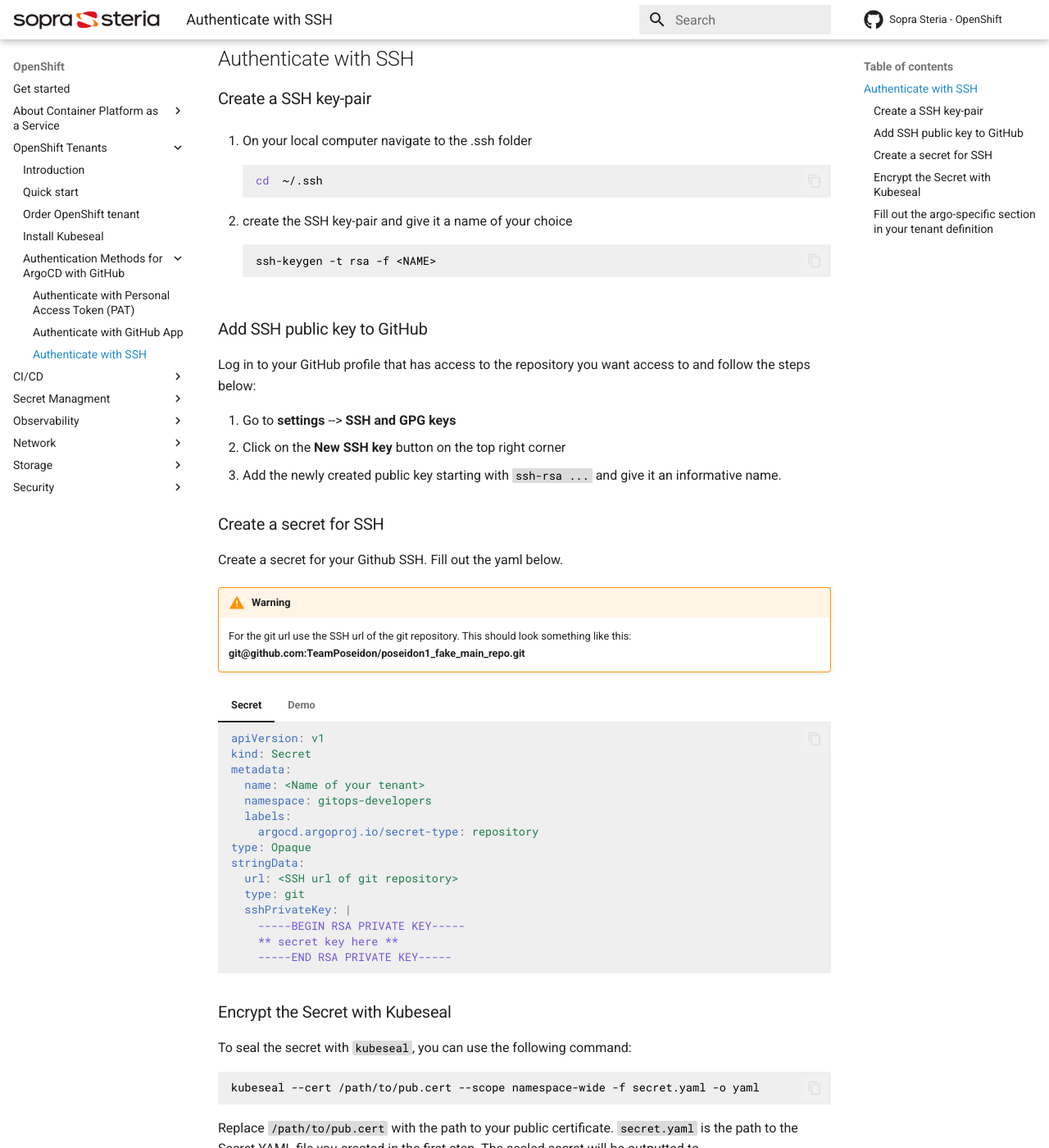
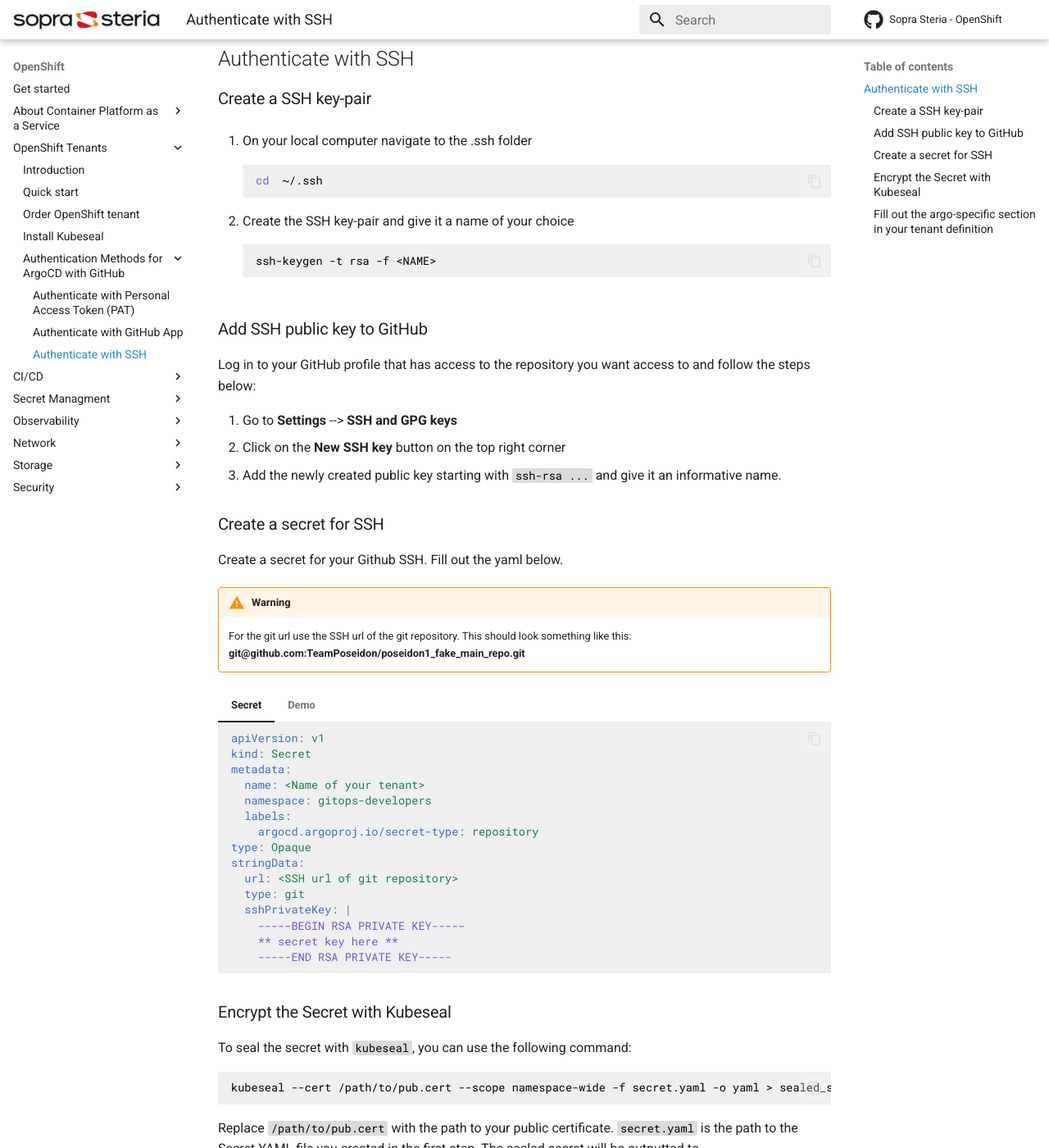
Before and after one commit to Sopra-Steria-Norge-Kubernetes/OpenShift, an MkDocs documentation site: the page built from docs/OpenShift Tenants/Authentication Methods for ArgoCD with GitHub/authenticate-with-ssh.md, in a window 1280 px wide and 1400 px high, scrolled down 383 px. Shown: the whole window at 82% size. Built offline with MkDocs 1.6.1 and Material for MkDocs 9.7.7, drawn with Linux system fonts in a browser that asks for light colours; comment, search, counter and statistics services are not loaded.

Commit message:
fixed typos

````diff
--- a/docs/OpenShift Tenants/Authentication Methods for ArgoCD with GitHub/authenticate-with-ssh.md
+++ b/docs/OpenShift Tenants/Authentication Methods for ArgoCD with GitHub/authenticate-with-ssh.md
@@ -15,7 +15,7 @@
     cd  ~/.ssh
     ```
 
-2. create the SSH key-pair and give it a name of your choice
+2. Create the SSH key-pair and give it a name of your choice
 
     ```bash
     ssh-keygen -t rsa -f <NAME>
@@ -25,7 +25,7 @@
 
 Log in to your GitHub profile that has access to the repository you want access to and follow the steps below:
 
-1. Go to **settings** --> **SSH and GPG keys**
+1. Go to **Settings** --> **SSH and GPG keys**
 2. Click on the **New SSH key** button on the top right corner
 3. Add the newly created public key starting with `ssh-rsa ...` and give it an informative name.
 
@@ -100,7 +100,7 @@
 To seal the secret with `kubeseal`, you can use the following command:
 
 ```bash
-kubeseal --cert /path/to/pub.cert --scope namespace-wide -f secret.yaml -o yaml
+kubeseal --cert /path/to/pub.cert --scope namespace-wide -f secret.yaml -o yaml > sealed_secret.yaml
 ```
 Replace `/path/to/pub.cert` with the path to your public certificate. `secret.yaml` is the path to the Secret YAML file you created in the first step. The sealed secret will be outputted to `sealed_secret.yaml`.
 
````
